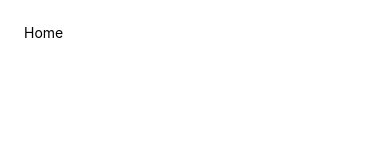
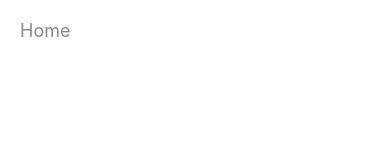
Before and after one commit to gimnakatugampala/gamez, a React Native app: screen / in a window 390 px wide. Shown: the top 160 px of the page. Built offline with nearby package versions, Linux system fonts and the light colour scheme.

Commit message:
global styles

```diff
--- a/screens/home.js
+++ b/screens/home.js
@@ -1,16 +1,11 @@
 import React from 'react'
 import { StyleSheet, Text, View } from 'react-native'
+import { globalstyles } from '../styles/global'
 
 export default function home() {
     return (
-        <View style={styles.container}>
-            <Text>Home</Text>
+        <View style={globalstyles.container}>
+            <Text style={globalstyles.titleText}>Home</Text>
         </View>
     )
 }
-
-const styles = StyleSheet.create({
-    container:{
-        padding:24
-    }
-})
--- /dev/null
+++ b/styles/global.js
@@ -0,0 +1,17 @@
+import { StyleSheet } from 'react-native'
+
+
+export const globalstyles = StyleSheet.create({
+    container:{
+        padding:20,
+        flex:1
+    },
+    titleText:{
+        fontSize:18,
+        color:'#888'
+    },
+    paragraph:{
+        marginVertical:8,
+        lineHeight:20
+    }
+})
```
Also changed, not shown: screens/about.js (+4 -4 lines), screens/reviewDetails.js (+2 -8 lines).
